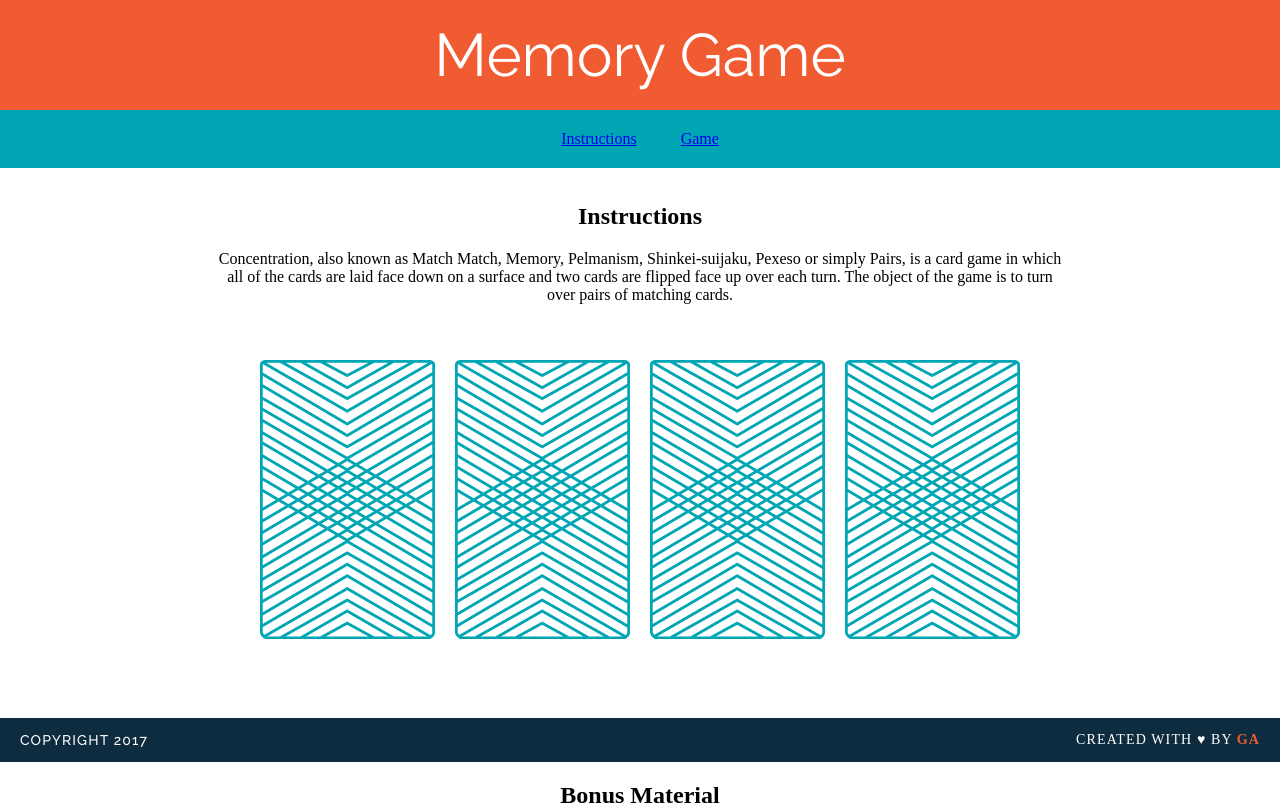
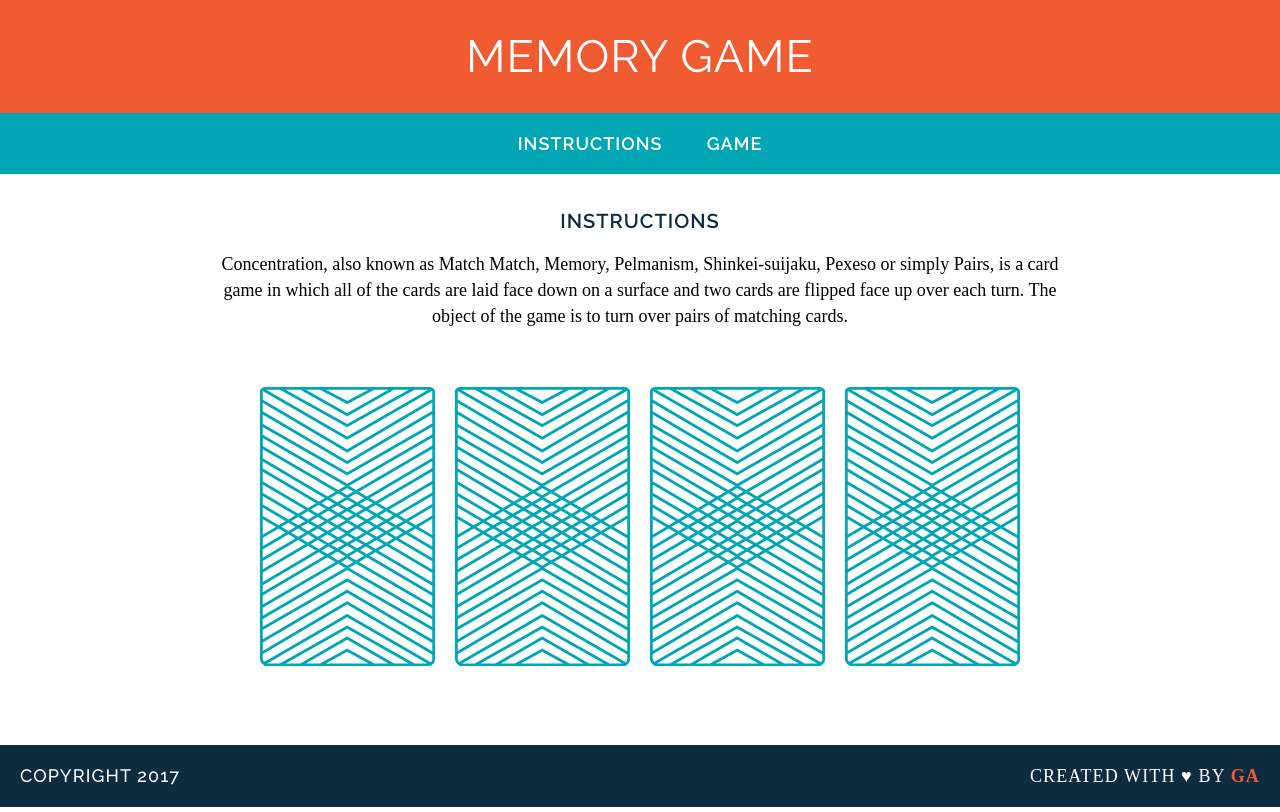
Before and after one commit to helloryantg/wdi-fundamentals-memorygame, a plain HTML site: page memory_game/index.html in a window 1280 px wide. Shown: the top 812 px of the page. Drawn offline with Linux system fonts and the light colour scheme; a web font is replaced by a local one.

Commit message:
created game logic

```diff
--- a/memory_game/css/style.css
+++ b/memory_game/css/style.css
@@ -2,34 +2,54 @@ body {
 	text-align: center;
 	text-decoration: none;
 	margin: 0;
+	font-family: "Raleway", sans-serif;
 }
 
 h1 {
-	font-family: "Raleway", sans-serif;
+	color: #FFFFFF;
+	letter-spacing: 1px;
 	font-weight: 400;
+	font-size: 45px;
 	margin: 0;
+	text-transform: uppercase;
+}
+
+h2 {
+	text-transform: uppercase;
+	color: #0d2c40;
+	letter-spacing: 1px;
+	font-weight: 600;
+	font-size: 20px;
 }
 
 p {
 	font-family: "Droid Serif", seif;
+	line-height: 26px;
+	font-size: 18px;
 }
 
 header {
 	background-color: #F15B31;
 	color: #FFFFFF;
 	font-size: 30px;
-	padding: 20px;
+	padding: 30px 20px;
 }
 
 nav {
 	background-color: #00A6B3;
 	color: #FFFFFF;
 	padding: 20px 0;
+	text-transform: uppercase;
 }
 
 a {
 	margin: 0 20px;
 	border-bottom: 2px solid transparent;
+	text-decoration: none;
+	letter-spacing: 1px;
+	font-weight: 600;
+	font-size: 18px;
+	color: #FFFFFF;
 }
 
 a:hover {
--- a/memory_game/js/main.js
+++ b/memory_game/js/main.js
@@ -1,12 +1,20 @@
 console.log("Up and running!");
 
-var cardOne = "queen";
+var cards = ["queen", "queen", "king", "king"];
+var cardsInPlay = [];
 
-var cardTwo = "queen";
+var cardOne = cards[0];
+cardsInPlay.push(cardOne);
+console.log("User flipped " + cardOne);
 
-var cardThree = "king";
+var cardTwo = cards[2];
+cardsInPlay.push(cardTwo);
+console.log("User flipped " + cardTwo);
 
-var cardFour = "king";
-
-console.log("User flipped " + cardOne);
-console.log("User flipped " + cardThree);
+if (cardsInPlay.length === 2) {
+	if (cardOne === cardTwo) {
+		alert("You found a match!");
+	} else {
+		alert("Sorry, try again.");
+	}
+}
```
